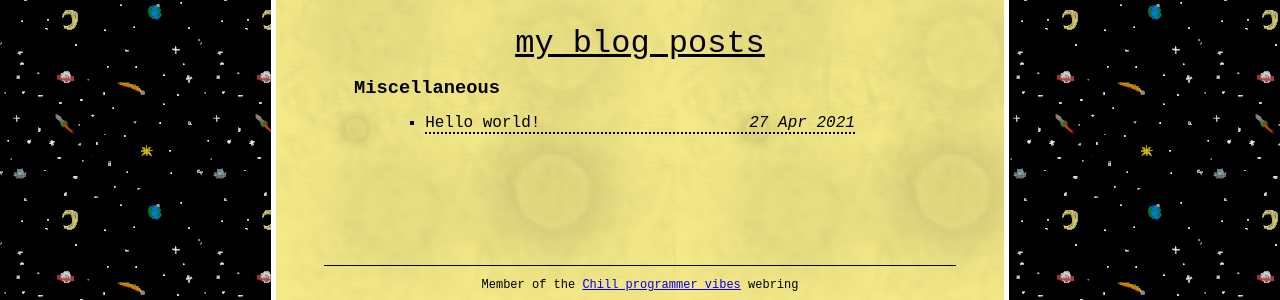
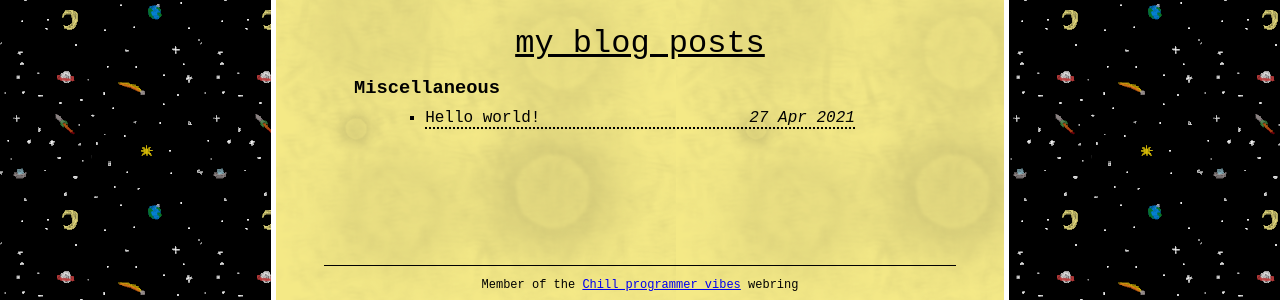
Before and after one commit to e-hat/e-hat.github.io, a Jekyll site: the page built from blogs.html, in a window 1280 px wide. Shown: the part 145-445 px from the top of the page. Built offline with Jekyll 4.4.1, drawn with Linux system fonts in a browser that asks for light colours.

Commit message:
fixed spacing between category lists

```diff
--- a/assets/css/blogs.css
+++ b/assets/css/blogs.css
@@ -5,6 +5,7 @@
 
 .category {
     margin: 15px 30px;
+    margin-bottom: 5px;
     text-align: left;
 }
 
@@ -14,6 +15,7 @@
     margin-top: 10px;
     width: 85%;
     padding-left: 0px;
+    padding-bottom: 15px;
 }
 
 .category-list > li {
```
